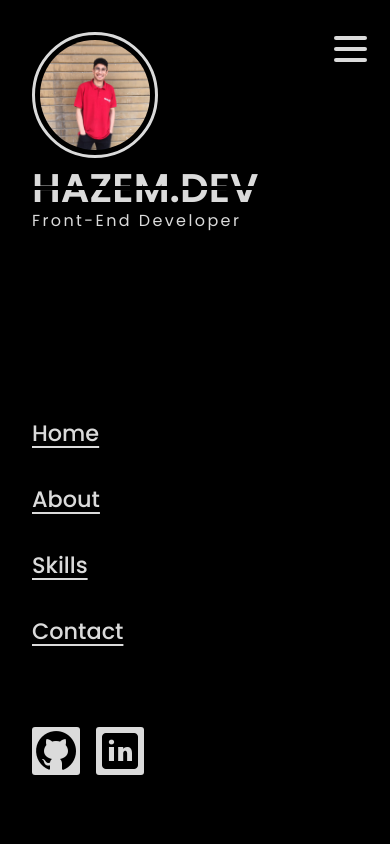
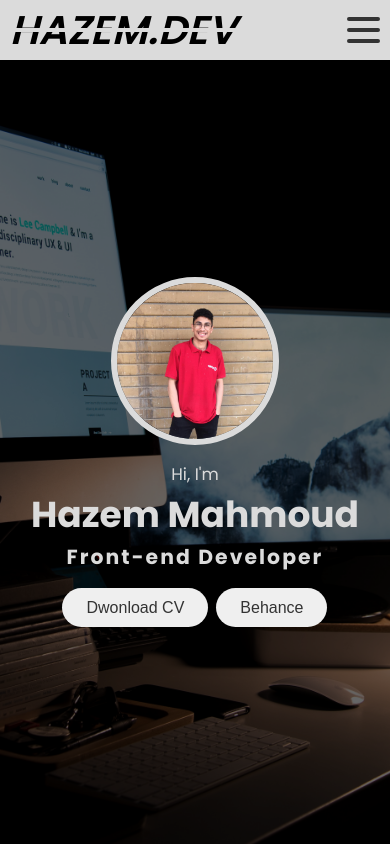
Before and after one commit to Hazem566/HTML-CSS-JS-Profile-With-Responsive-Navbar, a plain HTML site: page index.html in a window 390 px wide. Drawn offline with Linux system fonts and the light colour scheme.

Commit message:
last task finished
Project has finished

```diff
--- a/index.html
+++ b/index.html
@@ -20,7 +20,7 @@
             </div>
             <ul class="nav__links">
                 <li class="nav__item">
-                    <a href="#" class="nav__link active-1">home</a>
+                    <a href="#" class="nav__link active">home</a>
                 </li>
                 <li class="nav__item">
                     <a href="#" class="nav__link">about</a>
@@ -54,7 +54,7 @@
             </div>
         </div>
     </nav>
-    <nav id="aside__nav">
+    <nav id="aside__nav" class="aside">
         <div class="nav">
             <div class="close__icon">
                 <span></span>
@@ -112,5 +112,37 @@
             </div>
         </div>
     </nav>
+    <section id="profile">
+        <div class="profile__img__container">
+            <img
+                src="./assets/IMG_1.JPG"
+                alt="Profile Picture"
+                class="profile__img"
+            />
+        </div>
+        <div class="profile__perfil">
+            <div class="details">
+                <p class="color-1">Hi, I'm</p>
+                <h1 class="color-2">Hazem Mahmoud</h1>
+                <h3 class="color-3">Front-end Developer</h3>
+            </div>
+            <div class="btns">
+                <button type="button" class="btn">
+                    <a
+                        href="./assets/Hazem Mahmoud.pdf"
+                        download=""
+                        class="btn__link"
+                        target="_blank">Dwonload CV</a>
+                </button>
+                <button type="button" class="btn">
+                    <a
+                        href="https://www.behance.net/hazemmahmoud27"
+                        class="btn__link"
+                        target="_blank">Behance</a>
+                </button>
+            </div>
+        </div>
+    </section>
+    <script src="script.js"></script>
 </body>
 </html>
--- a/media.css
+++ b/media.css
@@ -10,3 +10,35 @@
         display: flex;
     }
 }
+@media screen and (min-width: 801px) {
+    #aside__nav {
+        display: none;
+    }
+}
+@media screen and (max-width: 940px) {
+    #profile {
+        flex-direction: column;
+    }
+    .profile__img__container {
+        width: 18em;
+        height: 18em;
+    }
+}
+@media screen and (max-width: 565px) {
+    body {
+        font-size: 12px;
+    }
+    .profile__img__container {
+        height: 13em;
+        width: 13em;
+    }
+    .btn {
+        padding: 0.8em 1.8em;
+    }
+    .btn__link {
+        font-size: 1.2em;
+    }
+    .btns {
+        gap: 0.5rem;
+    }
+}
--- a/script.js
+++ b/script.js
@@ -0,0 +1,27 @@
+const closeNav = document.querySelector('.close__icon');
+const openNav = document.querySelector('.open__icon');
+const navLinks = document.querySelectorAll('.nav__link');
+const menuLinks = document.querySelectorAll('.menu__link');
+const menu = document.querySelector('.aside');
+
+
+window.addEventListener('DOMContentLoaded', () => {
+    menu.classList.remove('show');
+});
+openNav.addEventListener('click', () => {
+    menu.classList.add('show');
+});
+closeNav.addEventListener('click', () => {
+    menu.classList.remove('show');
+});
+navLinks.forEach( link => {
+    link.addEventListener('click', () => {
+        navLinks.forEach(link => link.classList.remove('active'));
+        link.classList.add('active');
+    });
+});
+menuLinks.forEach( link => {
+    link.addEventListener('click', () => {
+        menu.classList.remove('show');
+    });
+});
--- a/style.css
+++ b/style.css
@@ -32,16 +32,19 @@ body::before {
 ==========*/
 #main {
     background-color: var(--main-color);
+    height: 60px;
+    display: grid;
 }
 #main .nav {
     display: flex;
     justify-content: space-between;
     align-items: center;
-    max-width: 95%;
-    margin: 0 auto;
+    width: 95%;
+    margin: auto;
+    align-self: center;
 }
 .logo {
-    font-size: 2.5em;
+    font-size: 2.5rem;
     font-weight: 600;
     font-style: italic;
     text-decoration: line-through;
@@ -82,7 +85,7 @@ body::before {
 .nav__link:hover {
     text-decoration-color: var(--black-alt);
 }
-.active-1 {
+.active {
     text-decoration-color: var(--black-alt);
 }
 #main .nav .social__links {
@@ -102,19 +105,26 @@ body::before {
     top: 0;
     bottom: 0;
     right: 0;
-    left: 0;
     width: 100%;
     height: 100%;
     transition: left 400ms linear;
+    padding: 2rem;
+    display: grid;
+}
+.aside {
+    left: -200%;
 }
 .show {
     left: 0;
 }
 #aside__nav .nav {
     position: relative;
-    height: 100%;
-    padding: 2rem;
-    display: grid;
+    display: flex;
+    flex-direction: column;
+    justify-content: space-between;
+    width: 95%;
+    height: 93%;
+    align-self: flex-start;
 }
 .close__icon {
     position: absolute;
@@ -123,14 +133,23 @@ body::before {
     height: 26px;
     width: 33px;
     flex-direction: column;
-    top: 4%;
-    right: 6%;
+    right: 2rem;
+    cursor: pointer;
 }
 .close__icon span{
     background-color: var(--main-color);
     width: 100%;
     height: 4px;
     border-radius: 4px;
+}
+.close__icon span:first-child {
+    transform: translateY(11.5px) rotate(45deg);
+}
+.close__icon span:last-child {
+    transform: translateY(-11px) rotate(-45deg);
+}
+.close__icon span:nth-child(2) {
+    opacity: 0;
 }
 .nav__img__border {
     width: 120px;
@@ -154,6 +173,9 @@ body::before {
 }
 .nav__perfil {
     color: var(--main-color);
+    display: flex;
+    flex-direction: column;
+    gap: 1rem;
 }
 .nav__perfil .logo {
     text-decoration-color: var(--black);
@@ -161,31 +183,91 @@ body::before {
 }
 .nav__perfil .title {
     letter-spacing: 0.15rem;
-    transform: translateY(-10px);
 }
 .menu__links {
-    align-self: center;
 }
 .menu__item {
     display: block;
-    margin: 2rem 0;
+    margin: 2.5rem 0;
 }
 .menu__link {
     color: var(--main-color);
-    /* text-decoration-color: #000; */
-    text-underline-offset: 5px;
     transition: all 300ms ease;
     text-transform: capitalize;
     font-size: 1.4em;
     font-weight: 500;
+    text-decoration: none;
+    text-shadow: 0 0 5px var(--main-color);
 }
-.active-2 {}
+.menu__link:hover {
+    text-shadow: none;
+}
 #aside__nav .nav .social__links {
+    display: flex;
     justify-content: flex-start;
-    display: flex;
     gap: 1rem;
 }
 #aside__nav .nav .social__links .social__btn img {
     background-color: var(--main-color);
     border-radius: 3px;
 }
+/*==================
+    Profile Section
+===================*/
+#profile {
+    width: 100%;
+    height: calc(100vh - 60px);
+    display: flex;
+    justify-content: center;
+    align-items: center;
+    gap: 1rem;
+}
+.profile__img__container {
+    width: 25em;
+    height: 25em;
+    border-radius: 100%;
+    overflow: hidden;
+    border: 0.5em solid var(--main-color);
+}
+.profile__img {
+    width: 100%;
+    height: 100%;
+    object-fit: cover;
+    object-position: top;
+}
+.profile__perfil {
+    text-align: center;
+}
+.details {
+    color: var(--main-color);
+}
+.color-1 {
+    font-size: 1.4em;
+}
+.color-2 {
+    font-size: 3em;
+}
+.color-3 {
+    letter-spacing: 0.1em;
+    font-size: 1.7em;
+}
+.btns {
+    margin-top: 1rem;
+    display: flex;
+    justify-content: center;
+    gap: 1rem;
+}
+.btn {
+    padding: 1.1em 2.3em;
+    border: none;
+    border-radius: 8em;
+    transition: background-color 300ms ease;
+}
+.btn__link {
+    font-size: 1.5em;
+    text-decoration: none;
+    color: var(--black-alt);
+}
+.btn:hover {
+    background-color: rgb(192, 192, 192);
+}
```
Also changed, not shown: 1 other file.
